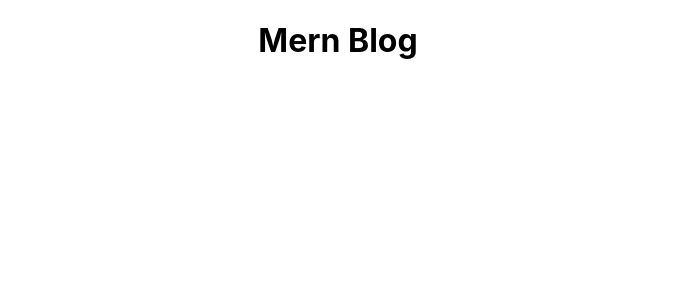
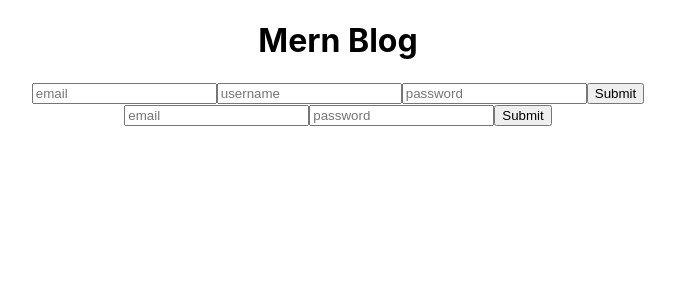
Before and after one commit to laurawalters1/mern-blog, a React (Create React App) app in the folder client/: page / in a window 1280 px wide. Shown: the top 300 px of the page, without its empty margins (302-977 px from the left). Built offline with nearby package versions, Linux system fonts and the light colour scheme.

Commit message:
forms rendered on app.js

```diff
--- a/client/package.json
+++ b/client/package.json
@@ -8,6 +8,7 @@
     "@testing-library/user-event": "^13.5.0",
     "react": "^18.2.0",
     "react-dom": "^18.2.0",
+    "react-native": "^0.69.1",
     "react-router-dom": "^6.3.0",
     "react-scripts": "5.0.1",
     "web-vitals": "^2.1.4"
--- a/client/src/App.jsx
+++ b/client/src/App.jsx
@@ -1,9 +1,15 @@
 import './App.css';
+import {
+  SignupForm,
+  LoginForm
+} from "./components";
 
 function App() {
   return (
     <div className="App">
       <h1>Mern Blog</h1>
+      <SignupForm/>
+      <LoginForm/>
     </div>
   );
 }
--- a/client/src/login/login.jsx
+++ b/client/src/components/LoginForm/LoginForm.jsx
@@ -1,18 +1,17 @@
-import { StyleSheet, Text, View } from 'react-native'
+// import { StyleSheet, Text, View } from 'react-native'
 import React from 'react'
 
-const login = () => {
+const LoginForm = () => {
   return (
-    <View>
-      <Text>login</Text>
+    <>
+
       <form action="">
       <input type="text" placeholder='email' />
       <input type="text" placeholder='password' />
+      <button>Submit</button>
       </form>
-    </View>
+    </>
   )
 }
 
-export default login
-
-const styles = StyleSheet.create({})
+export default LoginForm
--- a/client/src/login/signup.jsx
+++ b/client/src/components/SignupForm/SignupForm.jsx
@@ -1,19 +1,17 @@
-import { StyleSheet, Text, View } from 'react-native'
+// import { StyleSheet, Text, View } from 'react-native'
 import React from 'react'
 
-const signup = () => {
+const SignupForm = () => {
   return (
-    <View>
-      <Text>signup</Text>
+    <>
       <form action="">
       <input type="text" placeholder='email' />
       <input type="text" placeholder='username' />
       <input type="text" placeholder='password' />
+      <button>Submit</button>
       </form>
-    </View>
+    </>
   )
 }
 
-export default signup
-
-const styles = StyleSheet.create({})
+export default SignupForm
--- /dev/null
+++ b/client/src/components/index.js
@@ -0,0 +1,2 @@
+export { default as LoginForm } from "./LoginForm/LoginForm";
+export { default as SignupForm } from "./SignupForm/SignupForm";
```
Also changed, not shown: 1 other file (tests, documents, lock files or other folders).
